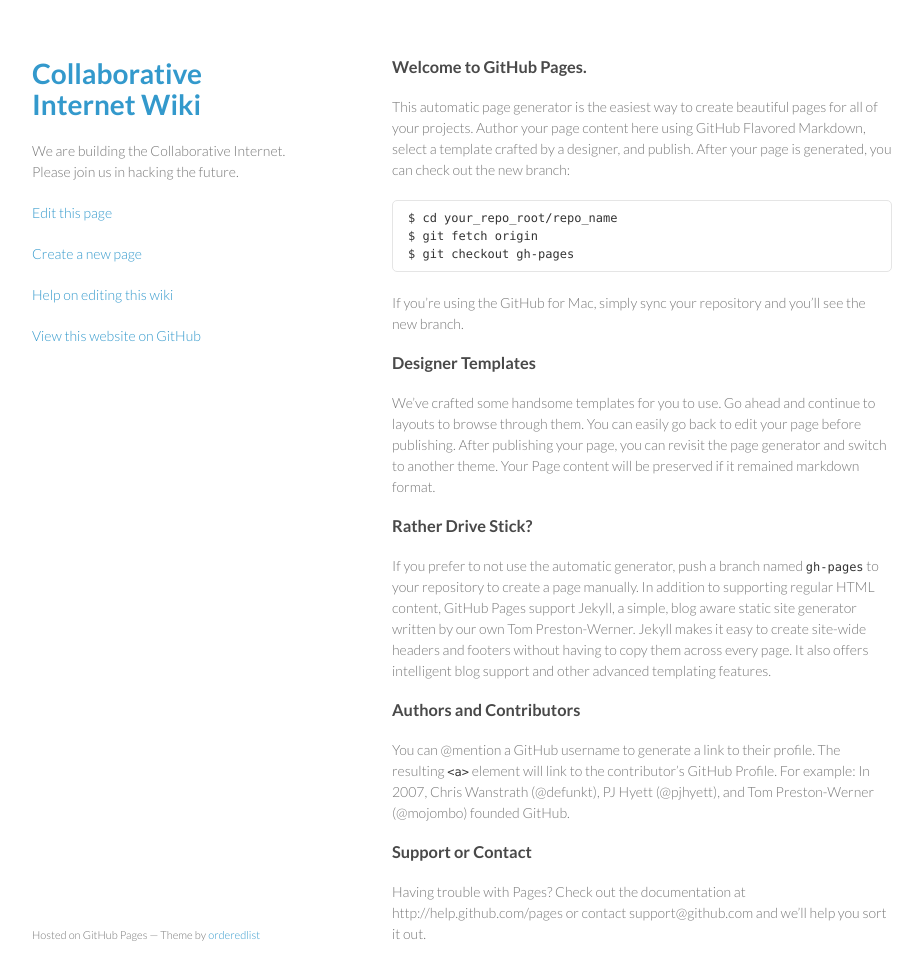
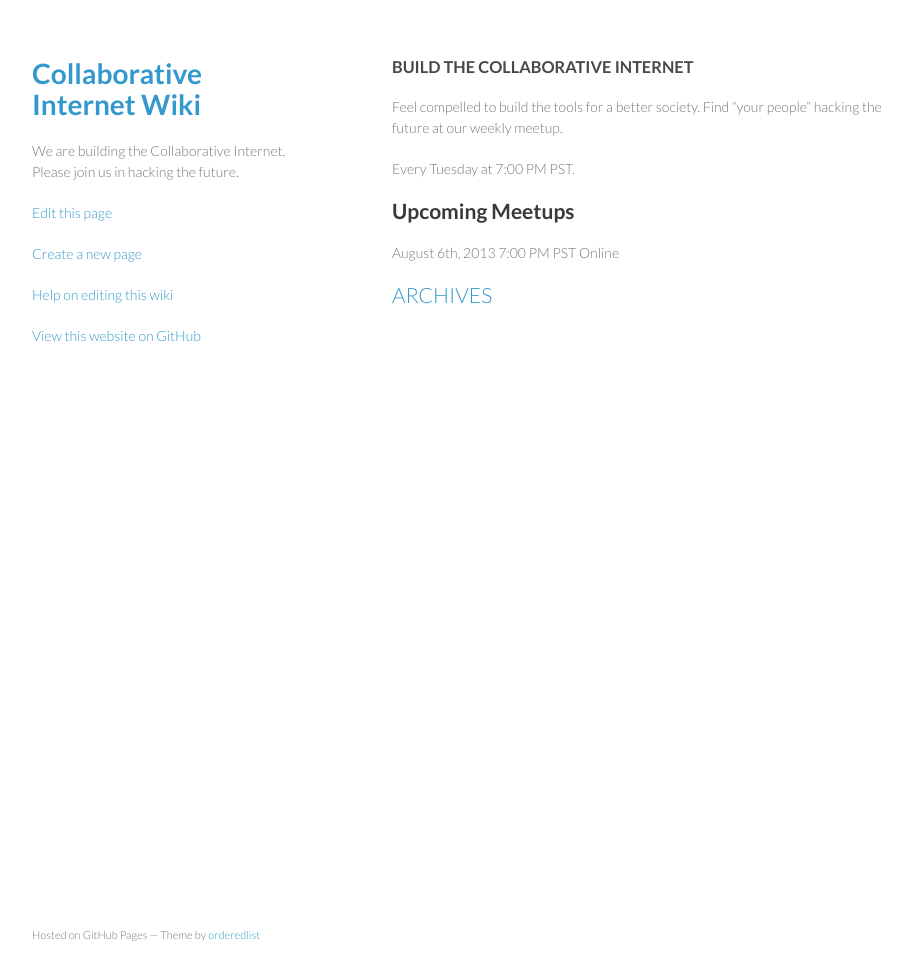
Before and after one commit to collaborativeinternet/collaborativeinternet.github.io, a Jekyll site: the page built from index.md, in a window 1280 px wide and 1014 px high. Shown: the top 980 px of the window, without its empty margins (178-1101 px from the left). Built offline with Jekyll 4.4.1, drawn with Linux system fonts in a browser that asks for light colours.

Commit message:
Updated index.md

```diff
--- a/index.md
+++ b/index.md
@@ -3,23 +3,15 @@
 published: true
 ---
 
-### Welcome to GitHub Pages.
-This automatic page generator is the easiest way to create beautiful pages for all of your projects. Author your page content here using GitHub Flavored Markdown, select a template crafted by a designer, and publish. After your page is generated, you can check out the new branch:
+### BUILD THE COLLABORATIVE INTERNET
+Feel compelled to build the tools for a better society.
+Find "your people" hacking the future at our weekly meetup.
 
-    $ cd your_repo_root/repo_name
-    $ git fetch origin
-    $ git checkout gh-pages
+Every Tuesday at 7:00 PM PST.
 
-If you're using the GitHub for Mac, simply sync your repository and you'll see the new branch.
+## Upcoming Meetups
+August 6th, 2013
+7:00 PM PST
+Online
 
-### Designer Templates
-We've crafted some handsome templates for you to use. Go ahead and continue to layouts to browse through them. You can easily go back to edit your page before publishing. After publishing your page, you can revisit the page generator and switch to another theme. Your Page content will be preserved if it remained markdown format.
-
-### Rather Drive Stick?
-If you prefer to not use the automatic generator, push a branch named `gh-pages` to your repository to create a page manually. In addition to supporting regular HTML content, GitHub Pages support Jekyll, a simple, blog aware static site generator written by our own Tom Preston-Werner. Jekyll makes it easy to create site-wide headers and footers without having to copy them across every page. It also offers intelligent blog support and other advanced templating features.
-
-### Authors and Contributors
-You can @mention a GitHub username to generate a link to their profile. The resulting `<a>` element will link to the contributor's GitHub Profile. For example: In 2007, Chris Wanstrath (@defunkt), PJ Hyett (@pjhyett), and Tom Preston-Werner (@mojombo) founded GitHub.
-
-### Support or Contact
-Having trouble with Pages? Check out the documentation at http://help.github.com/pages or contact support@github.com and we’ll help you sort it out.
+## [ARCHIVES](http://collaborativeinternet.github.io/archive.md)
```
